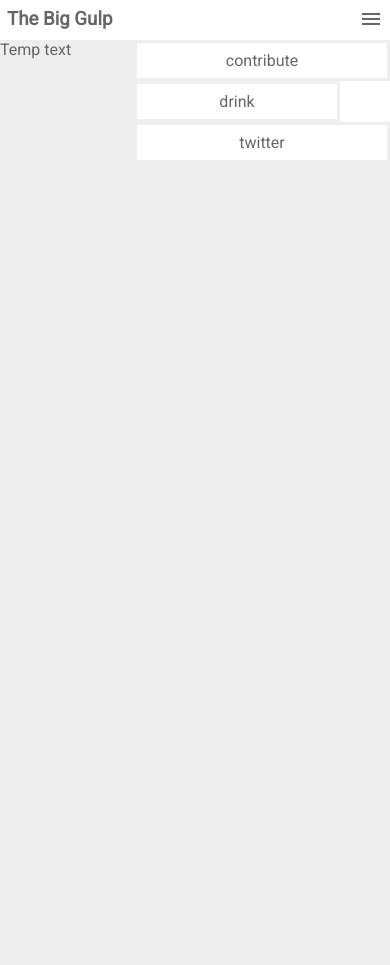
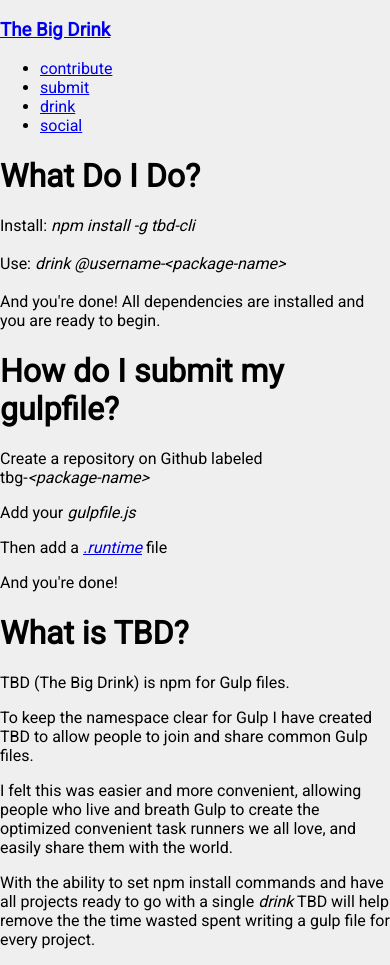
Before and after one commit to MarellaB/bigdrink, a website: page src/index.html in a window 390 px wide. Before the commit the page ends 844 px from the top, so only its background shows below. Drawn offline with nearby package versions, Linux system fonts and the light colour scheme; files that its build step writes are made by us from their sources.

Commit message:
Cleared styling, needs redone

```diff
--- a/src/index.html
+++ b/src/index.html
@@ -1,29 +1,83 @@
 <!DOCTYPE html>
 <html>
     <head>
-        <title>This is working!</title>
+        <title>The Big Drink</title>
         <link href="https://fonts.googleapis.com/css?family=Roboto" rel="stylesheet">
         <link href="https://fonts.googleapis.com/icon?family=Material+Icons"
-      rel="stylesheet">
+            rel="stylesheet">
         <link rel="stylesheet" href="./assets/stylesheets/master.css" type="text/css" />
     </head>
     <body>
         <div class="header">
-            <h3><a href="./">The Big Gulp</a></h3>
-            <label class="mobile-drawer-button" for="drawer-toggle">
-                <i class="material-icons">menu</i></label>
-            <input type="checkbox" id="drawer-toggle">
+            <h3><a href="./">The Big Drink</a></h3>
             <ul class="nav">
                 <li><a href="https://github.com/MarellaB/biggulp">contribute
                     <div class="underline"></div></a></li>
+                <li><a href="#submit">submit
+                    <div class="underline"></div></a></li>
                 <li><a href="#drink">drink
                     <div class="underline"></div></a></li>
-                <li><a href="#twitter">twitter
+                <li><a href="#twitter">social
+                    <div class="underline"></div></a></li>
+            </ul>
+        </div>
+        <div class="header-mobile">
+            <h3><a href="./">The Big Drink</a></h3>
+            <label for="drawer-toggle" class="mobile-drawer-button">
+                <i class="material-icons">menu</i></label>
+            <input type="checkbox" id="drawer-toggle"/>
+            <ul class="nav">
+                <li><a href="https://github.com/MarellaB/biggulp">contribute
+                    <div class="underline"></div></a></li>
+                <li><a href="#submit">submit
+                    <div class="underline"></div></a></li>
+                <li><a href="#drink">drink
+                    <div class="underline"></div></a></li>
+                <li><a href="#twitter">social
                     <div class="underline"></div></a></li>
             </ul>
         </div>
         <div class="content">
-            Temp text
+            <div class="installing">
+                <div class="container">
+                    <div class="desc">
+                        <h1>What Do I Do?</h1>
+                        <p> Install: <i>npm install -g tbd-cli</i> <br/><br/>
+                            Use: <i>drink @username-&lt;package-name&gt;</i> <br/><br/>
+                            And you're done! All dependencies are installed and
+                                you are ready to begin.
+                        </p>
+                    </div>
+                </div>
+            </div>
+            <div class="creation">
+                <div class="container">
+                    <div class="desc">
+                        <h1>How do I submit my gulpfile?</h1>
+                        <p> Create a repository on Github labeled <br />
+                            tbg-<i>&lt;package-name&gt;</i> </p>
+                        <p> Add your <i>gulpfile.js</i></p>
+                        <p> Then add a <i><a href="/docs/runtime">.runtime</a></i> file</p>
+                        <p> And you're done! </p>
+                    </div>
+                </div>
+            </div>
+            <div class="about">
+                <div class="container">
+                    <div class="desc">
+                        <h1>What is TBD?</h1>
+                        <p> TBD (The Big Drink) is npm for Gulp files. </p>
+                        <p> To keep the namespace clear for Gulp I have created TBD to allow
+                                people to join and share common Gulp files. </p>
+                        <p> I felt this was easier and more convenient, allowing people who
+                                live and breath Gulp to create the optimized convenient task
+                                runners we all love, and easily share them with the world. </p>
+                        <p> With the ability to set npm install commands and have all projects
+                                ready to go with a single <i>drink</i> TBD will help remove the
+                                the time wasted spent writing a gulp file for every project.</p>
+                    </div>
+                </div>
+            </div>
         </div>
     </body>
 </html>
--- a/src/scss/_header-mobile.scss
+++ b/src/scss/_header-mobile.scss
@@ -1,53 +1,3 @@
-.header {
-    @media (max-width: 480px) {
-        background-color: #fff;
-        .header-bar {
-            background-color: #f0f;
-            width: 80vw;
-            height: 40px;
-        }
-        margin: 0;
-        padding: 0;
-        h3 {
-            position: relative;
-            margin: 7px;
-            float: left;
-        }
-        .mobile-drawer-button {
-            display: block;
-            float: right;
-            height: 24px;
-            padding: 7px;
-        }
-        .nav {
-            background-color: #fff;
-            margin: 0;
-            position: absolute;
-            right: 0;
-            top: 40px;
-            padding: 0;
-            overflow: hidden;
-            li {
-                transition: all 0.5s;
-                margin: 0;
-                width: 250px;
-                height: 35px;
-                line-height: 35px;
-                text-align: center;
-                border: 3px solid $common-background;
-                &:nth-child(even) {
-                    width: 200px;
-                }
-                a {
-                    margin: 0;
-                    width: 75px;
-                    color: $common-text !important;
-                    text-decoration: none;
-                }
-            }
-        }
-        #drawer-toggle[type=checkbox]:checked ~ .nav li {
-           width: 0;
-        }
-    }
+.header-mobile {
+    display: none;
 }
--- a/src/scss/_header.scss
+++ b/src/scss/_header.scss
@@ -1,62 +1,3 @@
 .header {
-    height: 40px;
-    padding: 0 20px;
-    margin-top: 0;
-    line-height: 25px;
-    h3 {
-        float: left;
-        height: 25px;
-        line-height: 25px;
-        a {
-            color: $common-text;
-            text-decoration: none;
-            transition: all 0.4s;
-        }
-    }
-    input[type=checkbox] {
-       position: absolute;
-       top: -9999px;
-       left: -9999px;
-       /* For mobile, it's typically better to position checkbox on top of clickable
-          area and turn opacity to 0 instead. */
-    }
-    .nav {
-        list-style: none;
-    }
-    @media (min-width: 481px) {
-        .mobile-drawer-button {
-            display: none;
-        }
-        .nav {
-            float: right;
-            li {
-                display: inline-block;
-                text-align: center;
-                height: 80%;
-                a {
-                    padding: 0 10px;
-                    color: $common-text;
-                    text-decoration: none;
-                    transition: all 0.4s;
-                    div {
-                        transition: all 0.4s;
-                        background-color: $common-text;
-                        width: 4px;
-                        height: 4px;
-                        margin: 0 calc(50% + 5px);
-                        border-radius: 5px;
-                    }
-                }
-            }
-            a:hover{
-                color: $common-text-dark;
-                div {
-                    width: 80%;
-                    height: 4px;
-                    margin: 0 calc(10% + 5px);
-                    color: $common-text-dark;
-                }
-            }
-        }
-    }
+
 }
--- a/src/scss/master.scss
+++ b/src/scss/master.scss
@@ -1,11 +1,12 @@
-@import 'colors';
+@import 'settings';
 
 body {
-    background-color: $common-background;
-    color: $common-text;
+    background-color: #efefef;
     font-family: 'Roboto', sans-serif;
     margin: 0;
 }
 
 @import 'header';
 @import 'header-mobile';
+
+@import 'content';
```
Also changed, not shown: src/scss/_content.scss (added), src/scss/_settings.scss (added).
